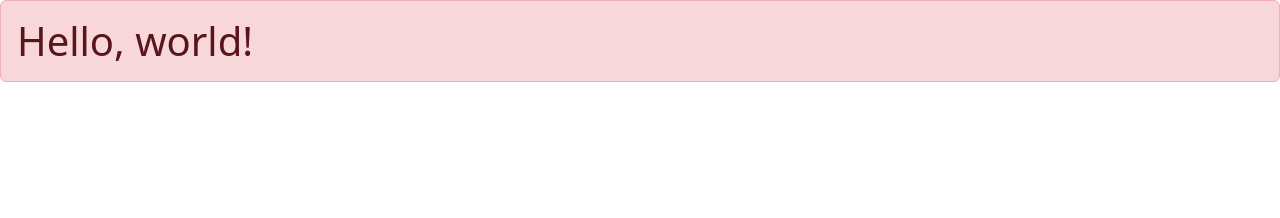
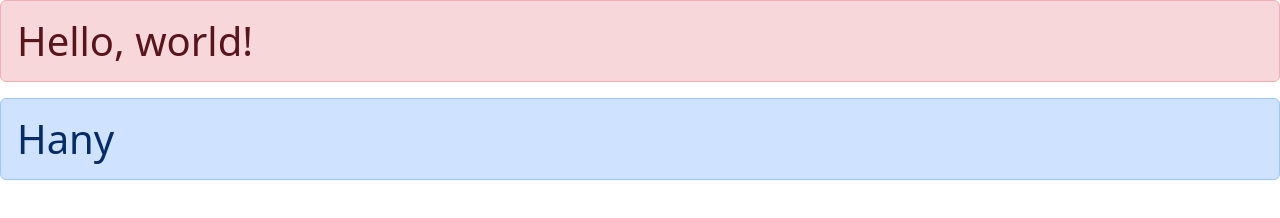
Before and after one commit to Amrasykr/projek, a plain HTML site: page index.html in a window 1280 px wide. Drawn offline with nearby package versions, Linux system fonts and the light colour scheme.

Commit message:
update index.html

```diff
--- a/index.html
+++ b/index.html
@@ -8,6 +8,7 @@
   </head>
   <body>
     <h1 class="alert alert-danger">Hello, world!</h1>
+    <h1 class="alert alert-primary">Hany</h1>
     <script src="https://cdn.jsdelivr.net/npm/bootstrap@5.3.0-alpha1/dist/js/bootstrap.bundle.min.js" integrity="sha384-w76AqPfDkMBDXo30jS1Sgez6pr3x5MlQ1ZAGC+nuZB+EYdgRZgiwxhTBTkF7CXvN" crossorigin="anonymous"></script>
   </body>
 </html>
```
